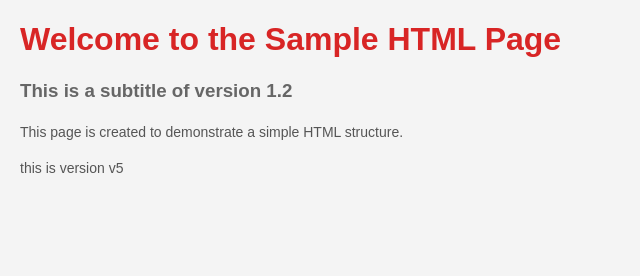
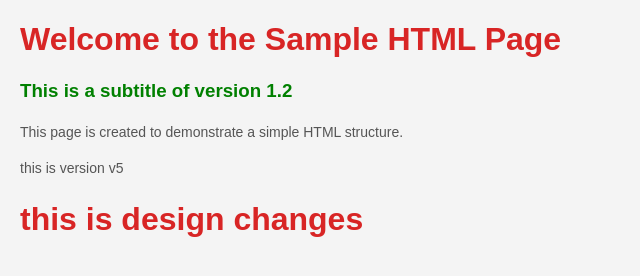
Before and after one commit to naveens142/mygitrepo, a plain HTML site: page index.html in a window 1280 px wide. Shown: the whole page, without its empty margins (0-640 px from the left). Drawn offline with Linux system fonts and the light colour scheme.

Commit message:
design changes

```diff
--- a/index.html
+++ b/index.html
@@ -11,5 +11,6 @@
 <h3>This is a subtitle of version 1.2</h3>
 <p>This page is created to demonstrate a simple HTML structure.</p>
 <p> this is version v5</p>
+<h1>this is design changes</h1>
 </body>
 </html>
--- a/style.css
+++ b/style.css
@@ -7,7 +7,7 @@ h1 {
     color: #d82525;
 }
 h3 {
-    color: #666;
+    color: green;
 }
 p {
     font-size: 14px;
```
